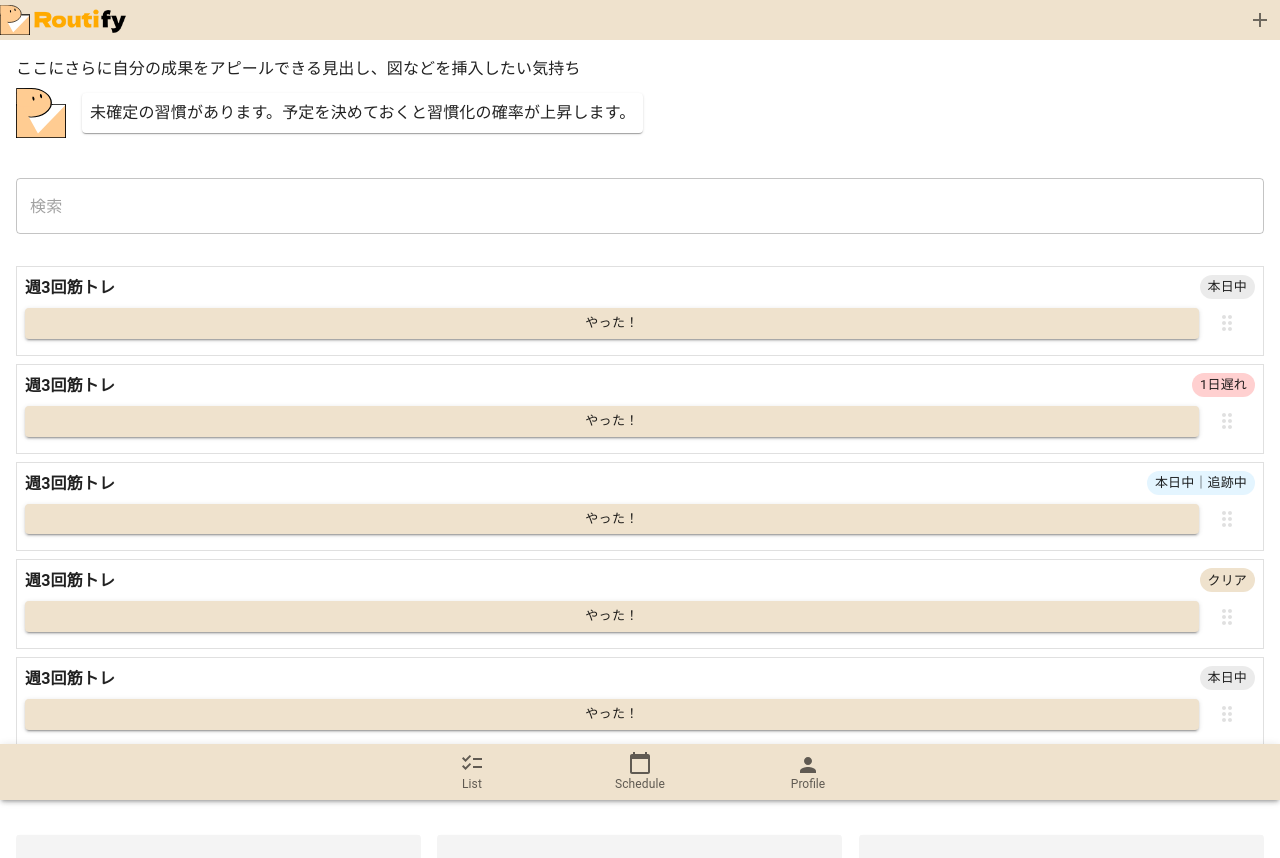
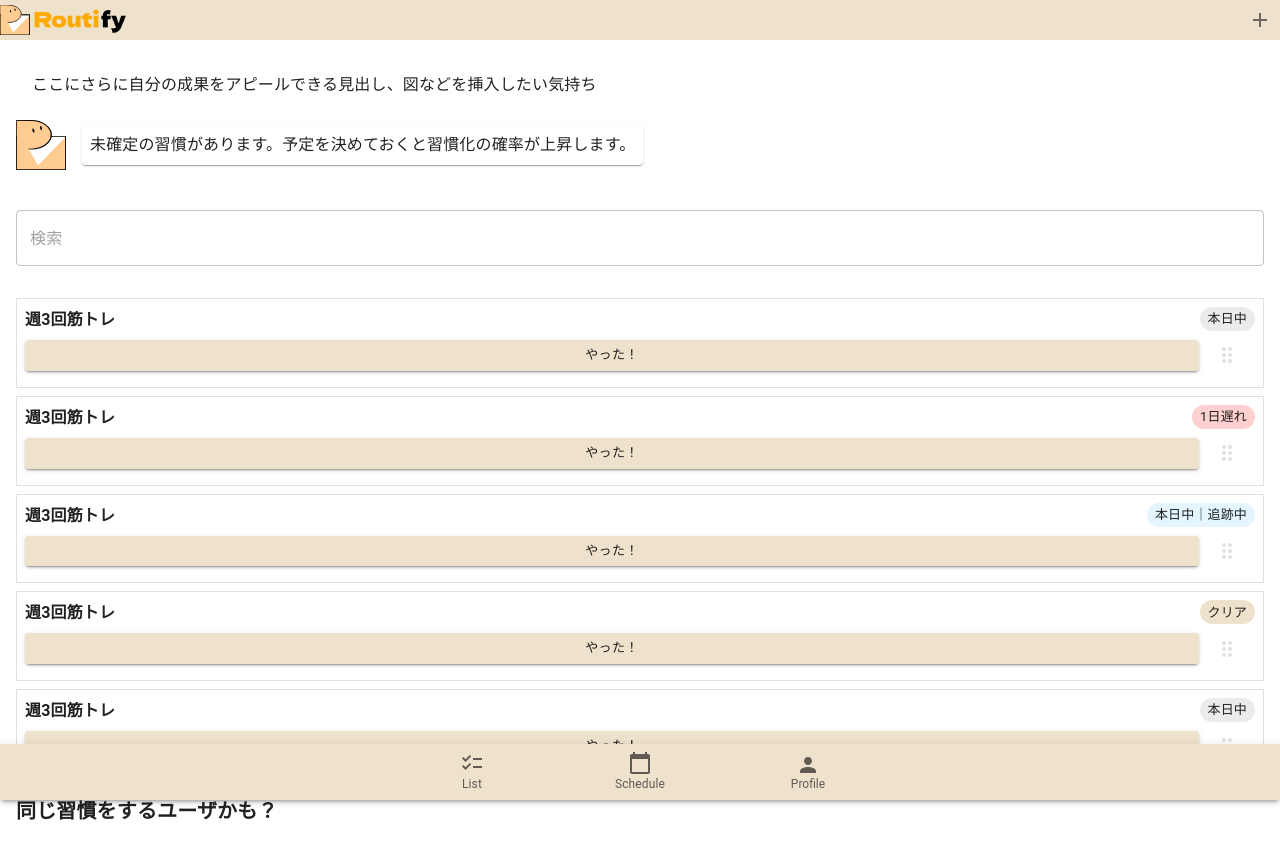
Before and after one commit to hack-CommTech/routify-app, a Next.js app in the folder apps/web/: page /list in a window 1280 px wide. Shown: the top 858 px of the page. Built offline with nearby package versions, Linux system fonts and the light colour scheme.

Commit message:
update: ファイル構成の修正

```diff
--- a/apps/web/src/components/domains/home/Home0List.tsx
+++ b/apps/web/src/components/domains/list/Home0List.tsx
@@ -36,7 +36,7 @@ export const Home0List = () => (
   <>
     <HomeTopHeader />
     <Box p={2}>
-      <Box>
+      <Box p={2}>
         ここにさらに自分の成果をアピールできる見出し、図などを挿入したい気持ち
       </Box>
       <MessageCharacter>
@@ -81,6 +81,8 @@ export const Home0List = () => (
           </Box>
         ))}
       </Stack>
+
+      {/* 同じ習慣をするユーザかも？ */}
       <HabitListSuggestUser />
     </Box>
   </>
--- a/apps/web/src/components/pages/list/ListPage.tsx
+++ b/apps/web/src/components/pages/list/ListPage.tsx
@@ -2,7 +2,7 @@
 
 import React from 'react';
 import { HomeContainer } from '@/components/commons/dataDisplay/HomeContainer';
-import { Home0List } from '@/components/domains/home/Home0List';
+import { Home0List } from '@/components/domains/list/Home0List';
 
 export const ListPage: React.FC = () => (
   <HomeContainer>
--- a/apps/web/src/components/pages/schedule/SchedulePage.tsx
+++ b/apps/web/src/components/pages/schedule/SchedulePage.tsx
@@ -2,7 +2,7 @@
 
 import React from 'react';
 import { HomeContainer } from '@/components/commons/dataDisplay/HomeContainer';
-import { Home1Schedule } from '@/components/domains/home/Home1Schedule';
+import { Home1Schedule } from '@/components/domains/schedule/Home1Schedule';
 
 export const SchedulePage: React.FC = () => (
   <HomeContainer>
```
Also changed, not shown: apps/web/src/components/domains/schedule/Home1Schedule.tsx (renamed from apps/web/src/components/domains/home/Home1Schedule.tsx).
